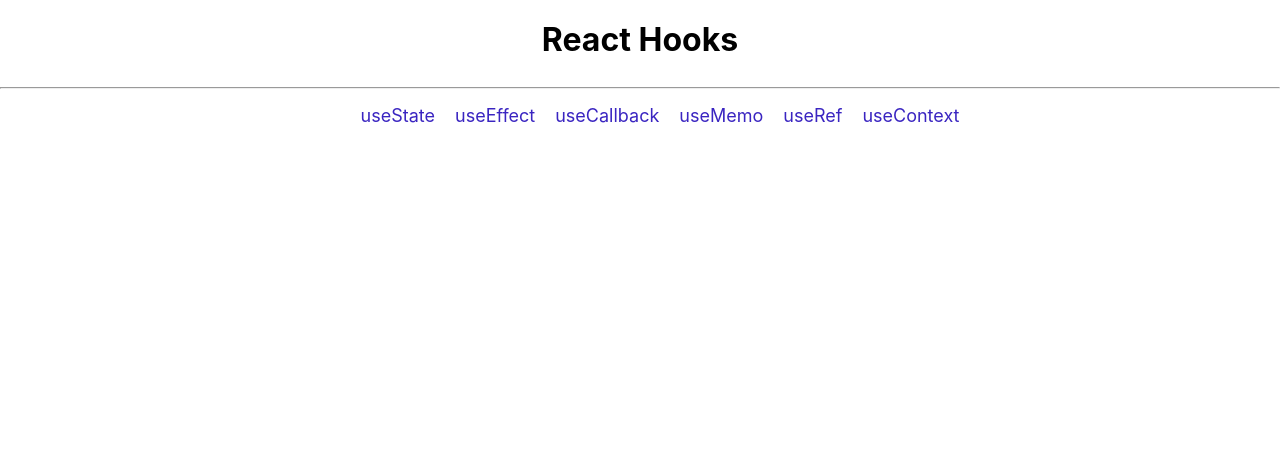
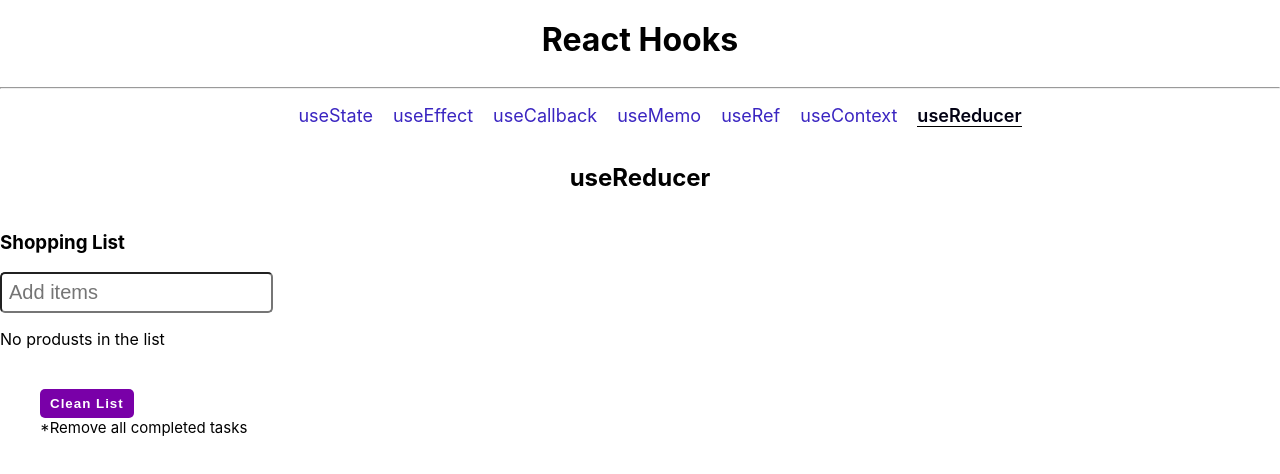
Before and after one commit to InaDavidova/react-hooks-playground, a React (Create React App) app: page /use-reducer in a window 1280 px wide. Shown: the top 474 px of the page. Built offline with nearby package versions, Linux system fonts and the light colour scheme.

Commit message:
Added UseReducer example

```diff
--- a/package.json
+++ b/package.json
@@ -10,6 +10,7 @@
     "react-dom": "^18.2.0",
     "react-router-dom": "^6.21.3",
     "react-scripts": "5.0.1",
+    "uniqid": "^5.4.0",
     "web-vitals": "^2.1.4"
   },
   "scripts": {
--- a/src/App.css
+++ b/src/App.css
@@ -30,6 +30,17 @@ nav ul {
   }
 }
 
+li.completed {
+  text-decoration: line-through red;
+}
+
+input {
+  border-radius: 5px;
+  height: 35px;
+  font-size: 20px;
+  text-indent: 5px;
+}
+
 button {
   padding: 7px 10px;
   background-color: rgb(121, 0, 168);
@@ -45,6 +56,48 @@ button {
 button:hover {
   transform: translate(0, -1px);
   box-shadow: 1px 2px 5px gray;
+}
+
+.roundBtn {
+  height: 40px;
+  width: 40px;
+  border-radius: 50%;
+  font-size: 20px;
+  padding: 0;
+}
+
+#productsList span {
+  font-size: 15px;
+  display: block;
+}
+
+#productsList .doneBtn {
+  margin-left: 20px;
+  color: green;
+  background-color: rgb(156, 236, 209);
+}
+
+#productsList .undoneBtn {
+  font-size: 25px;
+  margin-left: 20px;
+  color: red;
+  background-color: rgb(156, 236, 209);
+}
+
+#productsList .deleteBtn {
+  margin-left: 5px;
+  color: red;
+  background-color: rgb(254, 205, 205);
+}
+
+#productsList .editBtn {
+  margin-left: 5px;
+  color: black;
+  background-color: whitesmoke;
+}
+
+#productsList {
+  font-size: 30px;
 }
 
 #post {
--- a/src/App.tsx
+++ b/src/App.tsx
@@ -59,6 +59,12 @@ export default function App() {
             >
               useContext
             </NavLink>
+            <NavLink
+              to={"use-reducer"}
+              className={({ isActive }) => (isActive ? "active" : "")}
+            >
+              useReducer
+            </NavLink>
           </ul>
         </nav>
         <Router />
--- a/src/Router.tsx
+++ b/src/Router.tsx
@@ -6,6 +6,7 @@ import UseRefExample from "./components/UseRef.tsx";
 import UseCallbackExample from "./components/UseCallback.tsx";
 import UseMemoExample from "./components/UseMemo.tsx";
 import UseContextExample from "./components/UseContext.tsx";
+import UseReducerExample from "./components/UseReducer.tsx";
 
 function Router() {
   return (
@@ -17,6 +18,7 @@ function Router() {
       <Route path="/use-memo" element={<UseMemoExample />} />
       <Route path="/use-ref" element={<UseRefExample />} />
       <Route path="/use-context" element={<UseContextExample />} />
+      <Route path="/use-reducer" element={<UseReducerExample />} />
     </Routes>
   );
 }
--- /dev/null
+++ b/src/components/UseReducer.tsx
@@ -0,0 +1,138 @@
+import React, { useReducer, useState } from "react";
+import uniqid from "uniqid";
+
+type Product = {
+  id: string;
+  product: string;
+  completed: boolean;
+};
+
+enum ACTIONS {
+  ADD_ITEM = "add_item",
+  TOGGLE_COMPLETE_ITEM = "toggle_complete_item",
+  DELETE_ITEM = "delete_item",
+  DELETE_COMPLETED_ITEMS = "delete_completed_item",
+}
+
+const reducerFunction = (products: Product[], action) => {
+  switch (action.type) {
+    case ACTIONS.ADD_ITEM:
+      return [
+        ...products,
+        { id: uniqid(), product: action.payload.product, completed: false },
+      ];
+    case ACTIONS.TOGGLE_COMPLETE_ITEM:
+      return products.map((el) => {
+        if (el.id === action.payload.id) {
+          return { ...el, completed: !el.completed };
+        }
+        return el;
+      });
+    case ACTIONS.DELETE_ITEM:
+      return products.filter((el) => el.id !== action.payload.id);
+    case ACTIONS.DELETE_COMPLETED_ITEMS:
+      return products.filter((el) => !el.completed);
+    default:
+      return products;
+  }
+};
+
+const UseReducerExample = () => {
+  const [inputValue, setInputValue] = useState("");
+  const [products, dispatch] = useReducer(reducerFunction, []);
+  // const [products, setProducts] = useState<Product[]>([]);
+
+  const formSubmitHandle = (e) => {
+    e.preventDefault();
+
+    if (!inputValue) return;
+
+    dispatch({ type: ACTIONS.ADD_ITEM, payload: { product: inputValue } });
+
+    // setProducts((prevState) => [
+    //   ...prevState,
+    //   { id: uniqid(), product: inputValue, completed: false },
+    // ]);
+
+    setInputValue("");
+  };
+
+  // const onToggleCompleteHandle = (id: string) => {
+  //   setProducts((prevState) => {
+  //     return prevState.map((el) => {
+  //       if (el.id === id) {
+  //         return { ...el, completed: !el.completed };
+  //       }
+  //       return el;
+  //     });
+  //   });
+  // };
+
+  // const onDeleteHandle = (id: string) => {
+  //   setProducts((prevState) => {
+  //     const newState = prevState.filter((el) => el.id !== id);
+  //     return newState;
+  //   });
+  // };
+
+  // const cleanListHandle = () => {
+  //   setProducts((prevState) => {
+  //     const newState = prevState.filter((el) => !el.completed);
+  //     return newState;
+  //   });
+  // };
+
+  return (
+    <>
+      <h2>useReducer</h2>
+
+      <form onSubmit={formSubmitHandle}>
+        <h3>Shopping List</h3>
+
+        <input
+          type="text"
+          value={inputValue}
+          onChange={(e) => setInputValue(e.target.value)}
+          placeholder="Add items"
+        />
+      </form>
+
+      {!products.length && <p>No produsts in the list</p>}
+
+      <ul id="productsList">
+        {products.map((el) => (
+          <li key={el.id} className={el.completed ? "completed" : ""}>
+            {el.product}
+
+            <button
+              className={"roundBtn " + (el.completed ? "undoneBtn" : "doneBtn")}
+              onClick={() => dispatch({ type: ACTIONS.TOGGLE_COMPLETE_ITEM, payload: { id: el.id } })}
+              // onClick={() => onToggleCompleteHandle(el.id)}
+            >
+              {el.completed ? "\u21B6" : "\u2713"}
+            </button>
+
+            <button
+              className="roundBtn deleteBtn"
+              onClick={() => dispatch({ type: ACTIONS.DELETE_ITEM, payload: { id: el.id } })}
+              // onClick={() => onDeleteHandle(el.id)}
+            >
+              &#128473;
+            </button>
+          </li>
+        ))}
+
+        <button
+          onClick={() => dispatch({ type: ACTIONS.DELETE_COMPLETED_ITEMS })}
+          // onClick={cleanListHandle}
+        >
+          Clean List
+        </button>
+
+        <span>*Remove all completed tasks</span>
+      </ul>
+    </>
+  );
+};
+
+export default UseReducerExample;
```
Also changed, not shown: 1 other file (tests, documents, lock files or other folders).
